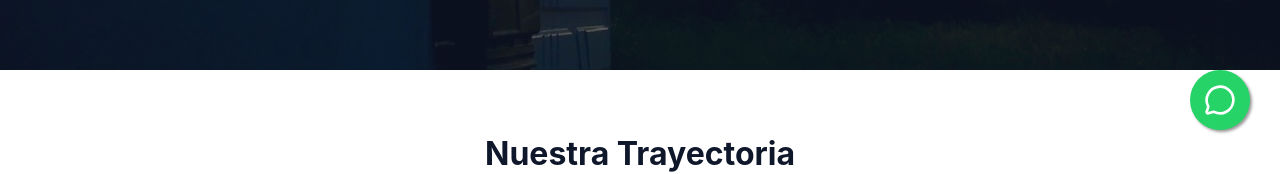
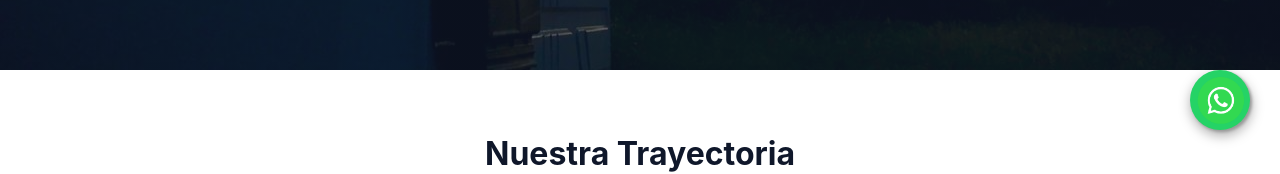
Before and after one commit to azafe/WebTransporteZafe, a React (Vite) app: page / in a window 1280 px wide. Shown: the part 640-814 px from the top of the page. Built offline with nearby package versions, Linux system fonts and the light colour scheme.

Commit message:
✅ Archivos reparados correctamente. Ahora el comando no fallará.

```diff
--- /dev/null
+++ b/src/components/WhatsAppBtn.css
@@ -0,0 +1,32 @@
+.whatsapp-float {
+  position: fixed;
+  width: 60px;
+  height: 60px;
+  bottom: 40px;
+  right: 40px;
+  z-index: 1000;
+  transition: all 0.3s ease;
+  filter: drop-shadow(0 4px 6px rgba(0,0,0,0.3));
+  cursor: pointer;
+}
+
+.whatsapp-icon {
+  width: 100%;
+  height: 100%;
+  object-fit: contain;
+  display: block;
+}
+
+.whatsapp-float:hover {
+  transform: scale(1.1) translateY(-5px);
+  filter: drop-shadow(0 6px 12px rgba(0,0,0,0.4));
+}
+
+@media (max-width: 768px) {
+  .whatsapp-float {
+    width: 50px;
+    height: 50px;
+    bottom: 20px;
+    right: 20px;
+  }
+}
--- a/src/components/WhatsAppBtn.jsx
+++ b/src/components/WhatsAppBtn.jsx
@@ -1,14 +1,26 @@
 import React from 'react';
-import { MessageCircle } from 'lucide-react';
+import './WhatsAppBtn.css';
 
 export default function WhatsAppBtn() {
   const telefono = "5493815074390";
   const mensaje = "Hola, estoy en su web y quiero consultar por transporte.";
+
+  // Usamos comillas invertidas normales sin miedo, gracias al 'EOF'
   const url = `https://wa.me/${telefono}?text=${encodeURIComponent(mensaje)}`;
 
   return (
-    <a href={url} target="_blank" rel="noopener noreferrer" className="whatsapp-float" aria-label="Chat en WhatsApp">
-      <MessageCircle size={32} />
+    <a
+      href={url}
+      target="_blank"
+      rel="noopener noreferrer"
+      className="whatsapp-float"
+      aria-label="Chat en WhatsApp"
+    >
+      <img
+        src="/img/logowp.png"
+        alt="WhatsApp"
+        className="whatsapp-icon"
+      />
     </a>
   );
 }
```
Also changed, not shown: public/img/logowp.png (added).
